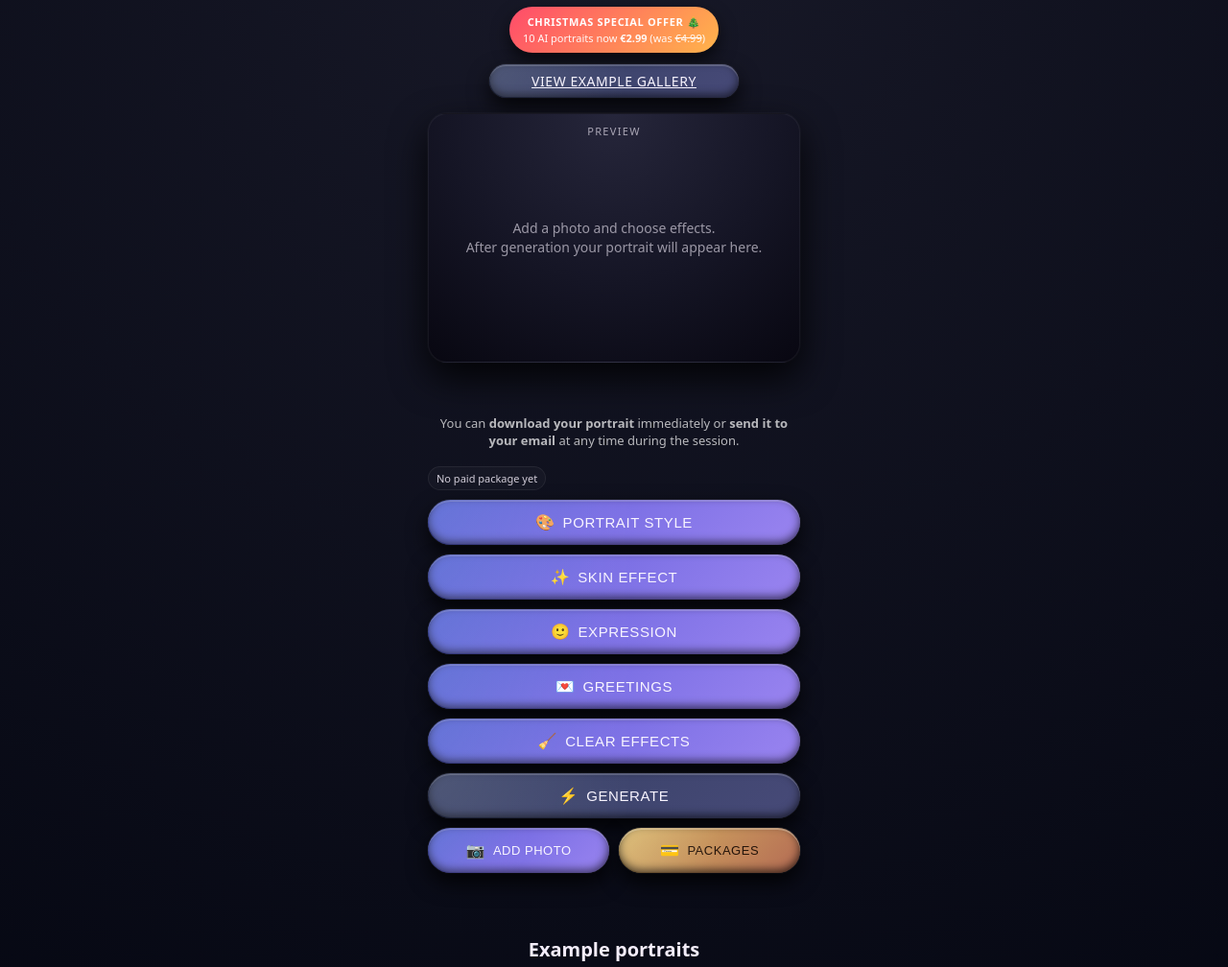
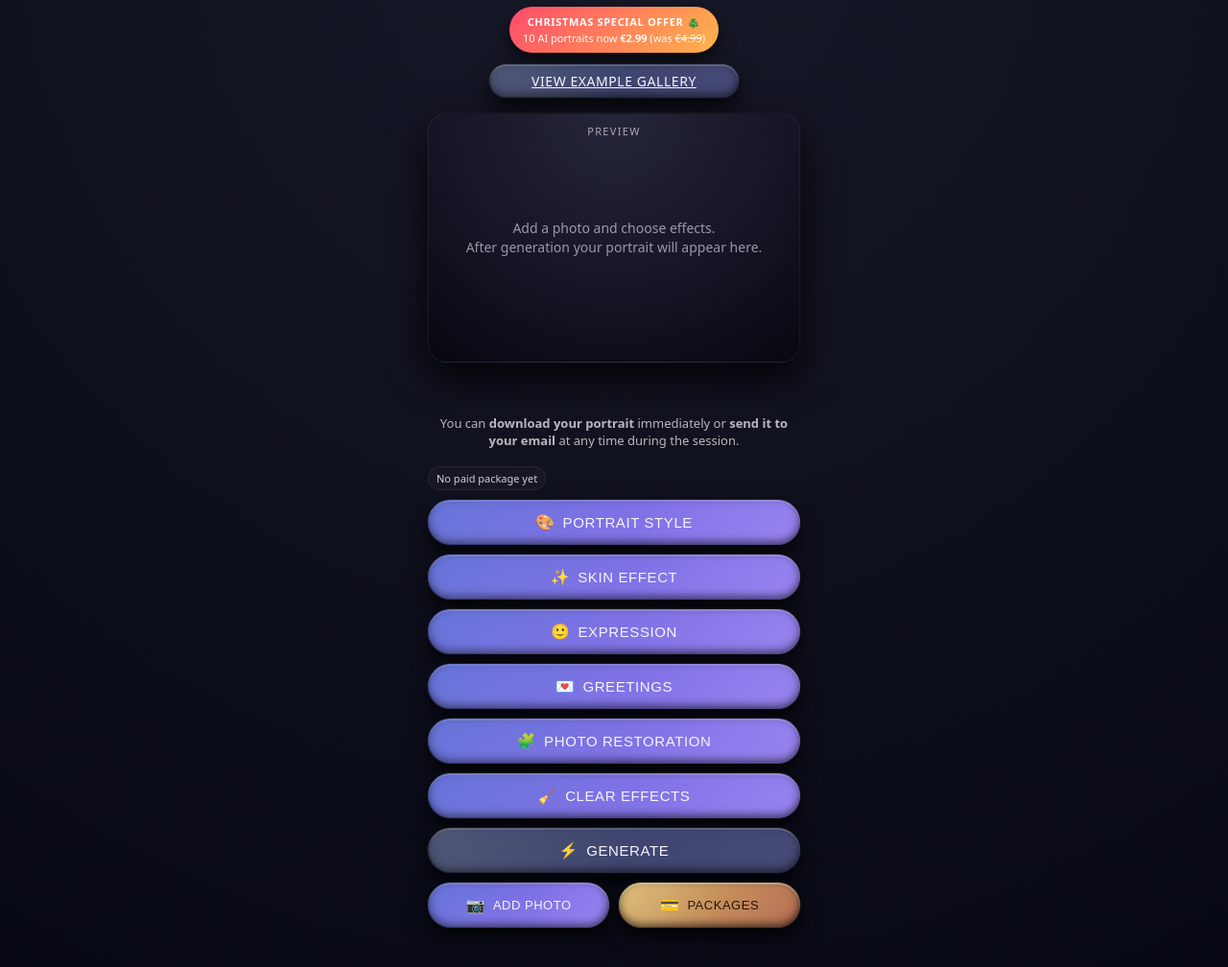
Before and after one commit to alexnehhajenko-hub/windowtosoul-site, a website with bundled scripts: page index.html in a window 1280 px wide. Shown: the part 89-1097 px from the top of the page at 96% size. Built offline with nearby package versions, Linux system fonts and the light colour scheme.

Commit message:
Update index.html

```diff
--- a/index.html
+++ b/index.html
@@ -209,6 +209,12 @@
         <button class="btn-main" id="btnGreetings">
           <span class="btn-icon">💌</span>
           <span>GREETINGS</span>
+        </button>
+
+        <!-- ✅ RESTORE BUTTON (added, nothing else changed) -->
+        <button class="btn-main" id="btnRestore">
+          <span class="btn-icon">🧩</span>
+          <span>PHOTO RESTORATION</span>
         </button>
 
         <!-- Clear all effects -->
```
